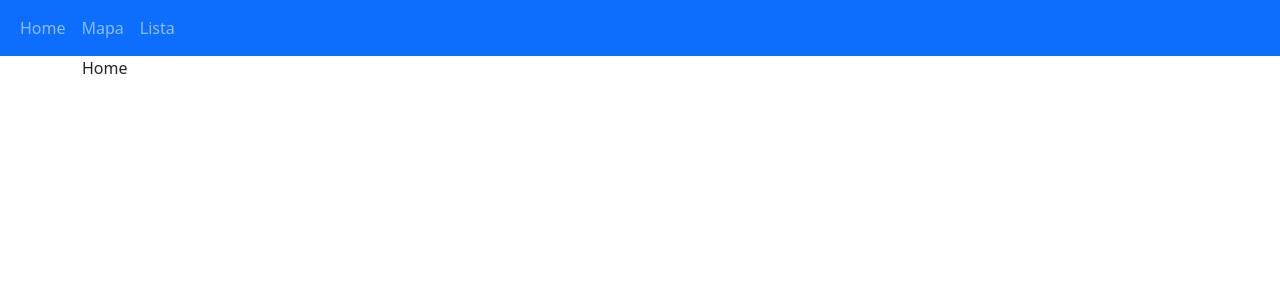
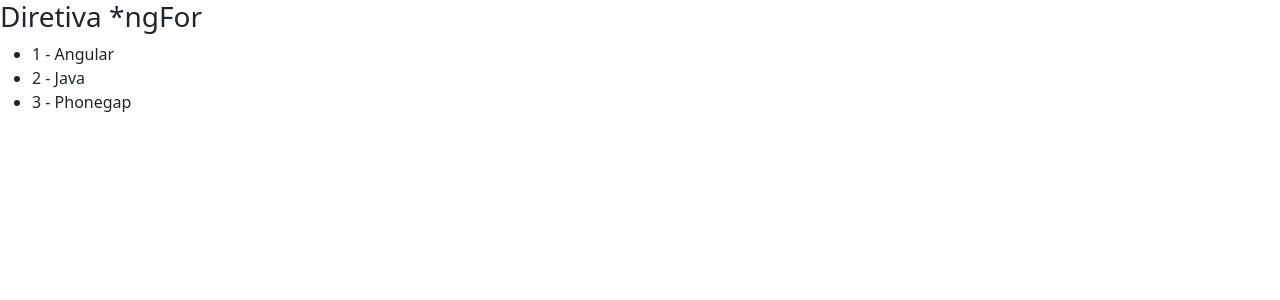
Before and after one commit to pedrovic7997/curso-angular, an Angular app in the folder diretivas/: page / in a window 1280 px wide. Shown: the top 300 px of the page. Built offline with nearby package versions, Linux system fonts and the light colour scheme.

Commit message:
Manipulando template com ngFor

```diff
--- a/diretivas/src/app/app.component.html
+++ b/diretivas/src/app/app.component.html
@@ -1,2 +1,3 @@
 <!-- <app-diretiva-ngif></app-diretiva-ngif> -->
-<app-diretiva-ngswitch></app-diretiva-ngswitch>
+<!-- <app-diretiva-ngswitch></app-diretiva-ngswitch> -->
+<app-diretica-ngfor></app-diretica-ngfor>
--- a/diretivas/src/app/app.module.ts
+++ b/diretivas/src/app/app.module.ts
@@ -5,12 +5,14 @@
 import { AppComponent } from './app.component';
 import { DiretivaNgifComponent } from './diretiva-ngif/diretiva-ngif.component';
 import { DiretivaNgswitchComponent } from './diretiva-ngswitch/diretiva-ngswitch.component';
+import { DireticaNgforComponent } from './diretica-ngfor/diretica-ngfor.component';
 
 @NgModule({
   declarations: [
     AppComponent,
     DiretivaNgifComponent,
-    DiretivaNgswitchComponent
+    DiretivaNgswitchComponent,
+    DireticaNgforComponent
   ],
   imports: [
     BrowserModule,
--- /dev/null
+++ b/diretivas/src/app/diretica-ngfor/diretica-ngfor.component.html
@@ -0,0 +1,7 @@
+<h3>Diretiva *ngFor</h3>
+
+<ul>
+    <li *ngFor="let curso of cursos, let i = index">
+        {{ i+1 }} - {{ curso }}
+    </li>
+</ul>
--- /dev/null
+++ b/diretivas/src/app/diretica-ngfor/diretica-ngfor.component.ts
@@ -0,0 +1,18 @@
+import { Component, OnInit } from '@angular/core';
+
+@Component({
+  selector: 'app-diretica-ngfor',
+  templateUrl: './diretica-ngfor.component.html',
+  styleUrls: ['./diretica-ngfor.component.css']
+})
+export class DireticaNgforComponent implements OnInit {
+
+  cursos: string[] = ["Angular", "Java", "Phonegap"];
+
+  constructor() { }
+
+  ngOnInit(): void {
+
+  }
+
+}
```
Also changed, not shown: diretivas/src/app/diretica-ngfor/diretica-ngfor.component.css (added), 1 other file (tests, documents, lock files or other folders).
